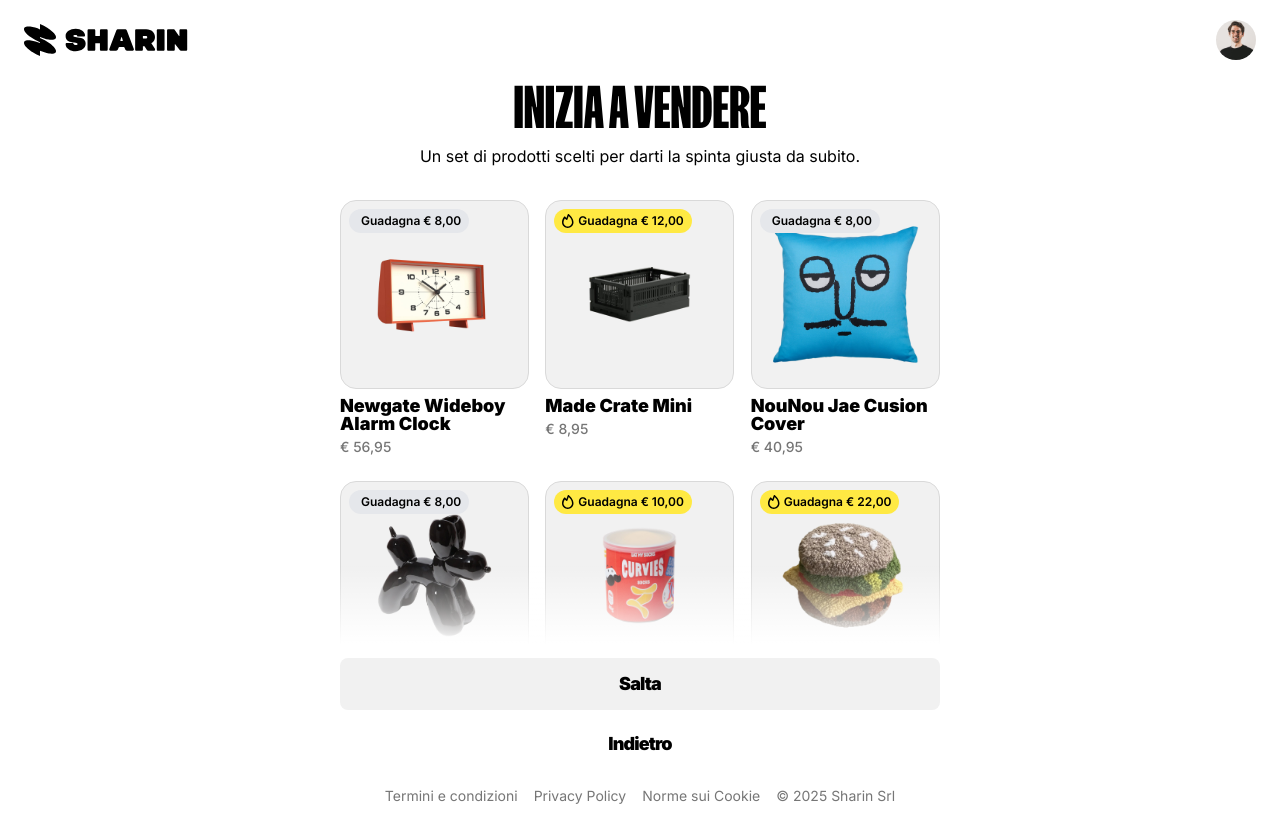
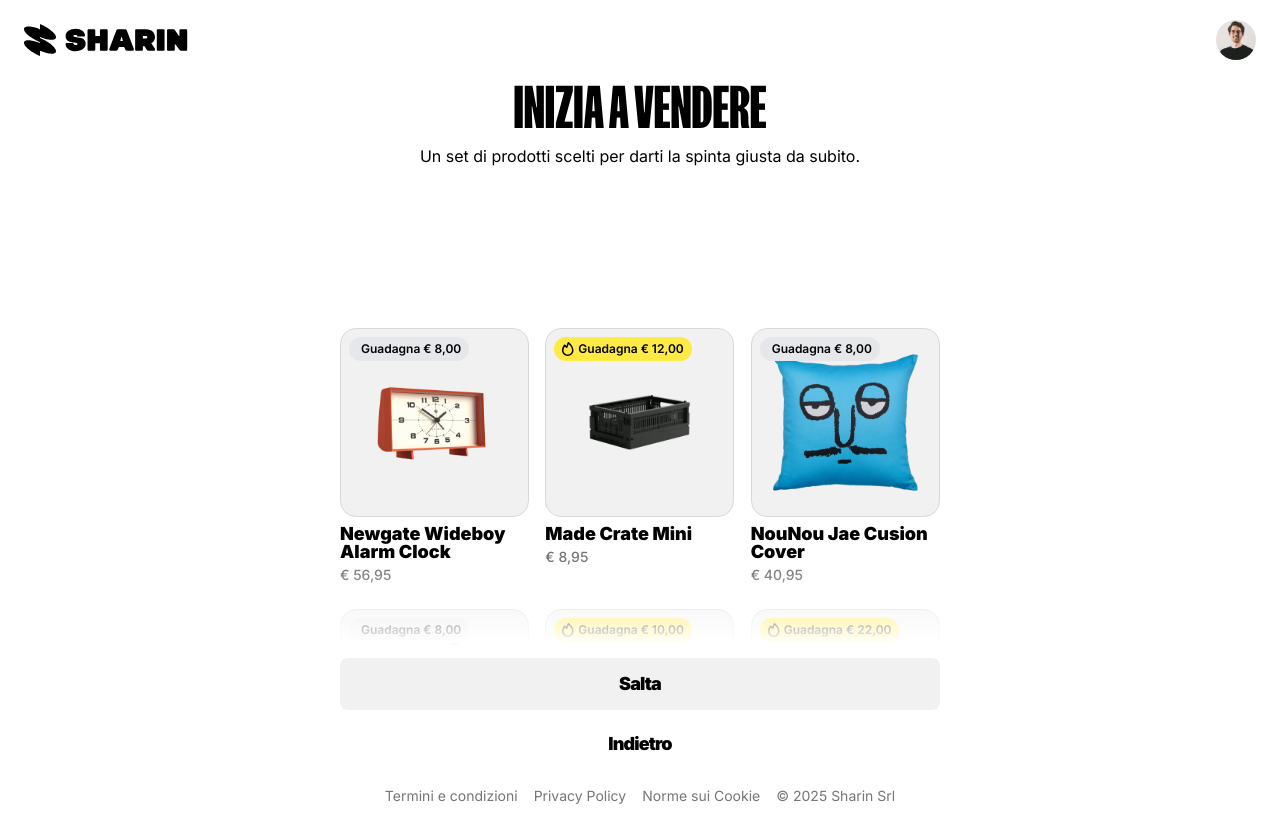
Before and after one commit to radialcode/Sharin-app, a Next.js app: page / in a window 1280 px wide. Built offline with nearby package versions, Linux system fonts and the light colour scheme.

Commit message:
ad the padding

```diff
--- a/components/CardContainer.tsx
+++ b/components/CardContainer.tsx
@@ -18,7 +18,7 @@
           <div className="relative pb-5">
             <div className="h-[550px] max-md:h-[375px] overflow-hidden ">
               <div className="overflow-y-auto card-container overflow-x-hidden h-full">
-                <div className="grid grid-cols-3 max-lg:grid-cols-2 max-sm:grid-cols-1 gap-4 gap-y-6">
+                <div className="grid grid-cols-3 max-lg:grid-cols-2 max-sm:grid-cols-1 gap-4 gap-y-6 py-32">
                   {CARD_DEFAULTS.map((card, index) => (
                     <Card badge badgeSize="MD 40"  key={index} card={card} />
                   ))}
```
